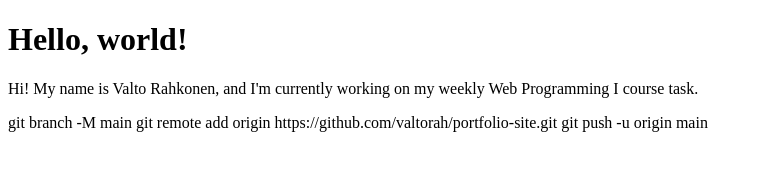
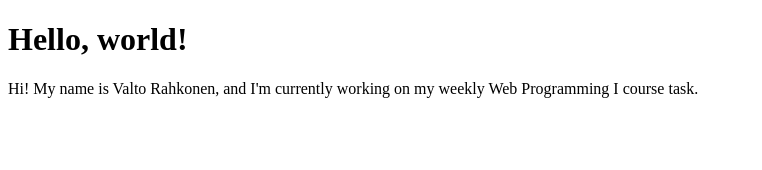
Before and after one commit to valtorah/portfolio-site, a plain HTML site: page index.html in a window 1280 px wide. Shown: the whole page, without its empty margins (0-762 px from the left). Drawn offline with Linux system fonts and the light colour scheme.

Commit message:
Resolve merge conflict in title

```diff
--- a/index.html
+++ b/index.html
@@ -1,15 +1,10 @@
 <!DOCTYPE html>
 <html>
 <head>
-  <title>Portfolio</title>
+  <title>My Site</title>
 </head>
 <body>
   <h1>Hello, world!</h1>
   <p>Hi! My name is Valto Rahkonen, and I'm currently working on my weekly Web Programming I course task.</p>
 </body>
 </html>
-
-
-git branch -M main
-git remote add origin https://github.com/valtorah/portfolio-site.git
-git push -u origin main
```
